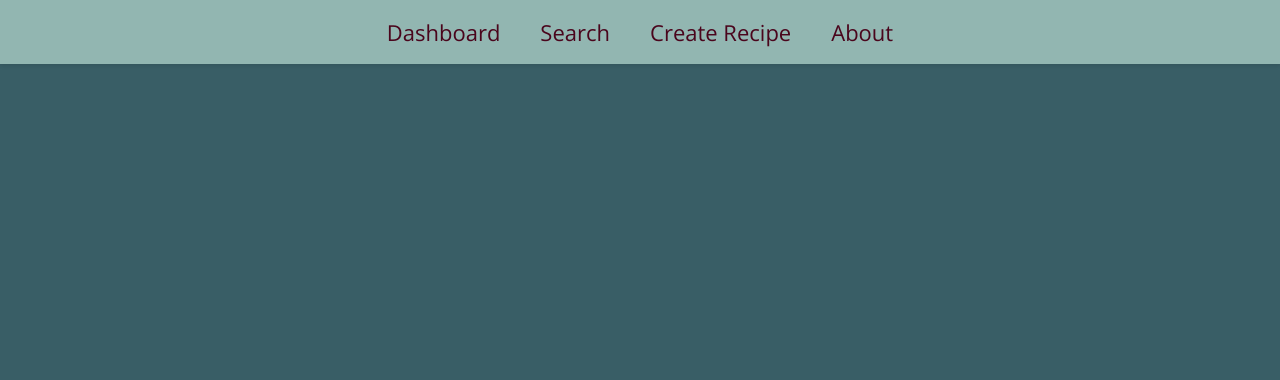
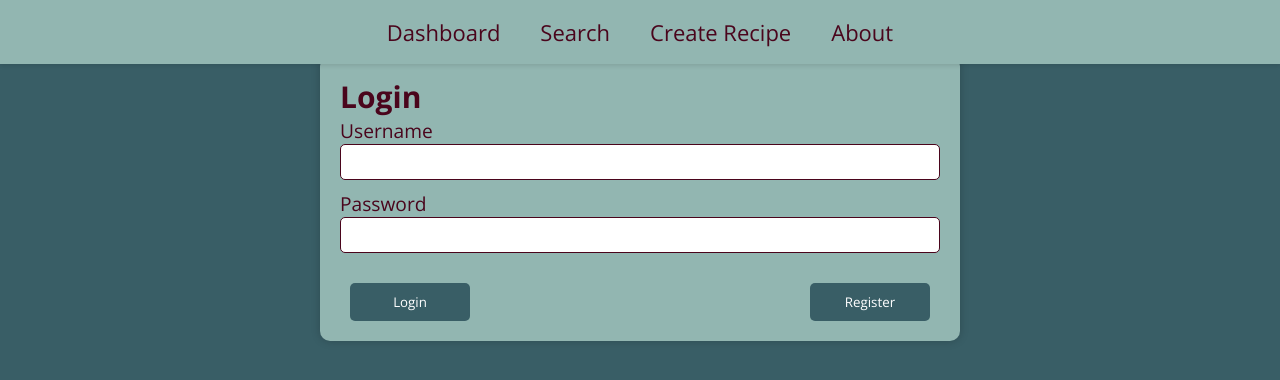
Before and after one commit to BitBenders-Union/P3AngularMealPlanner, an Angular app in the folder Meal-Planner/: page /login in a window 1280 px wide. Before the commit this address led to /. Shown: the top 380 px of the page. Built offline with nearby package versions, Linux system fonts and the light colour scheme.

Commit message:
login form created

```diff
--- a/Meal-Planner/src/app/app-routing.module.ts
+++ b/Meal-Planner/src/app/app-routing.module.ts
@@ -7,6 +7,7 @@ import { RecipeDetailComponent } from './recipe-detail/recipe-detail.component';
 import { CreateRecipeComponent } from './create-recipe/create-recipe.component';
 import { FormsTestComponent } from './forms-test/forms-test.component';
 import { UpdateRecipeComponent } from './update-recipe/update-recipe.component';
+import { UserLoginComponent } from './user-login/user-login.component';
 
 
 
@@ -20,7 +21,8 @@ const routes: Routes = [
   {path: 'update/:id', component: UpdateRecipeComponent, data: {animation: 'fader'}},
   {path: 'recipe', redirectTo: '/search', pathMatch: 'full', data: {animation: 'fader'}},
   // more routes goes here
-  {path: '', redirectTo: '/dashboard', pathMatch: 'full', data: {animation: 'fader'}}
+  {path: '', redirectTo: '/dashboard', pathMatch: 'full', data: {animation: 'fader'}},
+  {path: 'login', component: UserLoginComponent, data: {animation: 'fader'}}
 ];
 
 @NgModule({
--- a/Meal-Planner/src/app/app.module.ts
+++ b/Meal-Planner/src/app/app.module.ts
@@ -23,6 +23,7 @@ import { CreateRecipeComponent } from './create-recipe/create-recipe.component';
 import { FormsTestComponent } from './forms-test/forms-test.component';
 import { LoadingSpinnerComponent } from './loading-spinner/loading-spinner.component';
 import { UpdateRecipeComponent } from './update-recipe/update-recipe.component';
+import { UserLoginComponent } from './user-login/user-login.component';
 
 
 @NgModule({
@@ -42,6 +43,7 @@ import { UpdateRecipeComponent } from './update-recipe/update-recipe.component';
     FormsTestComponent,
     LoadingSpinnerComponent,
     UpdateRecipeComponent,
+    UserLoginComponent,
 
 
   ],
--- /dev/null
+++ b/Meal-Planner/src/app/user-login/user-login.component.css
@@ -0,0 +1,65 @@
+.login-form {
+    background-color: var(--color-secondary);
+    padding: 20px;
+    border-radius: 10px;
+    width: 50vw;
+    margin: 0 auto;
+    box-shadow: 0px 0px 10px rgba(0, 0, 0, 0.2);
+}
+
+.form-section {
+    margin-bottom: 20px;
+}
+
+.input-field {
+    width: 100%;
+    padding: 8px;
+    margin-bottom: 10px;
+    border: 1px solid var(--color-text);
+    border-radius: 5px;
+  }
+
+  button {
+    background-color: var(--color-primary);
+    color: white;
+    padding: 10px 20px;
+    border: none;
+    border-radius: 5px;
+    cursor: pointer;
+    transition: background-color 0.3s ease;
+  }
+
+  .buttons-exit {
+    justify-content: space-between;
+    margin-top: 5%;
+  }
+
+  button[type="button"] {
+    margin-right: 5px; /* Add a small gap on the left and right */
+  }
+
+  button:hover {
+    background-color: var(--color-text);
+  }
+
+  .confirm-button,
+.register-button {
+width: 20%; /* Adjust the width as needed */
+}
+
+.confirm-button {
+    background-color: var(--color-primary);
+    margin-left: 10px;
+}
+
+.register-button {
+    background-color: var(--color-primary);
+    margin-right: 10px;
+  }
+
+  .buttons,
+.buttons-exit {
+  display: flex;
+  align-items: center;
+  margin-top: 10px;
+}
--- /dev/null
+++ b/Meal-Planner/src/app/user-login/user-login.component.html
@@ -0,0 +1,12 @@
+<form action="" class="login-form">
+    <h2>Login</h2>
+    <div class="form-section">
+        <label>Username <input type="text" class="input-field"></label>
+        <label>Password <input type="text" class="input-field"></label>
+    </div>
+
+    <div class="buttons-exit">
+        <button type="submit" class="confirm-button">Login</button>
+        <button class="register-button">Register</button>
+    </div>
+</form>
```
Also changed, not shown: Meal-Planner/src/app/user-login/user-login.component.ts (added, +10 -0 lines), 1 other file (tests, documents, lock files or other folders).
